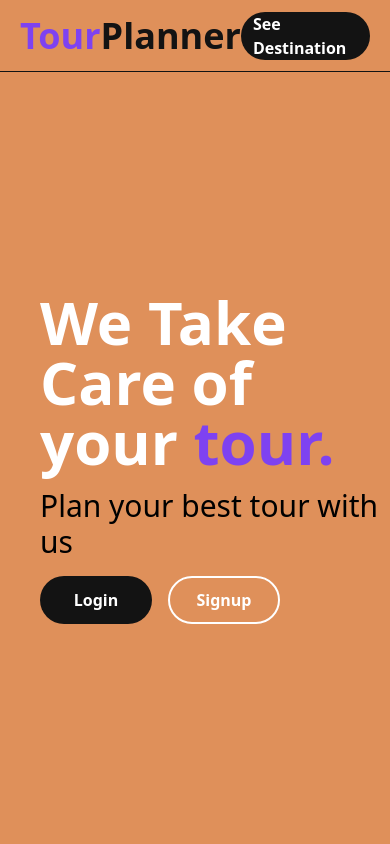
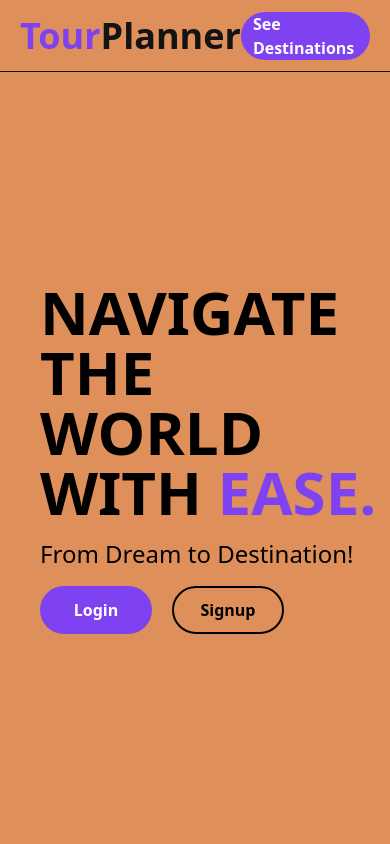
Before and after one commit to ay0-0n/TourPlanner, a Flask app: page / in a window 390 px wide. Run offline with Flask 3, Linux system fonts and the light colour scheme; some libraries are stand-ins or nearby versions.

Commit message:
Changed texts & designs

```diff
--- a/app/templates/home.html
+++ b/app/templates/home.html
@@ -14,17 +14,17 @@
 {% endblock %}
 
 {% block seeDestination %}
-<a class="bg-txt text-white px-3 h-12 rounded-full flex justify-center items-center font-semibold hover:shadow-lg hover:text-primary" href="{{url_for('see_destination')}}">See Destination</a>
+<a class="bg-primary text-white px-3 h-12 rounded-full flex justify-center items-center font-semibold hover:shadow-lg" href="{{url_for('see_destination')}}">See Destinations</a>
 {% endblock %}
 
 {% block content %}
 <div class="flex flex-row  justify-between bg-secondary hero">
     <div class="h-full flex flex-col justify-center pl-10 space-y-4">
-        <h1 class="text-6xl font-extrabold text-white">We Take Care of <br class="hidden lg:block">your <span class="text-primary">tour.</span></h1>
-        <h3 class="text-3xl font-txt">Plan your best tour with us</h3>
-        <div class="flex flex-row gap-4">
-            <a class="bg-txt text-white w-28 h-12 rounded-full flex justify-center items-center font-semibold hover:shadow-lg hover:text-primary" href="{{url_for('login')}}">Login</a>
-            <a class="border-white border-2 text-white w-28 h-12 rounded-full font-semibold flex justify-center items-center hover:shadow-lg hover:text-txt" href="{{url_for('signup')}}" class="btn btn-signup">Signup</a>
+        <h1 class="text-6xl font-extrabold text-black">NAVIGATE THE WORLD <br class="hidden lg:block">WITH  <span class="text-primary">EASE.</span></h1>
+        <h3 class="text-2xl font-sans text-gray">From Dream to Destination!</h3>
+        <div class="flex flex-row gap-5">
+            <a class="bg-primary text-white w-28 h-12 rounded-full flex justify-center items-center font-semibold hover:shadow-lg" href="{{url_for('login')}}">Login</a>
+            <a class="border-black border-2 text-black w-28 h-12 rounded-full font-semibold flex justify-center items-center hover:shadow-lg hover:text-primary" href="{{url_for('signup')}}" class="btn btn-signup">Signup</a>
 
         </div>
     </div>
```
